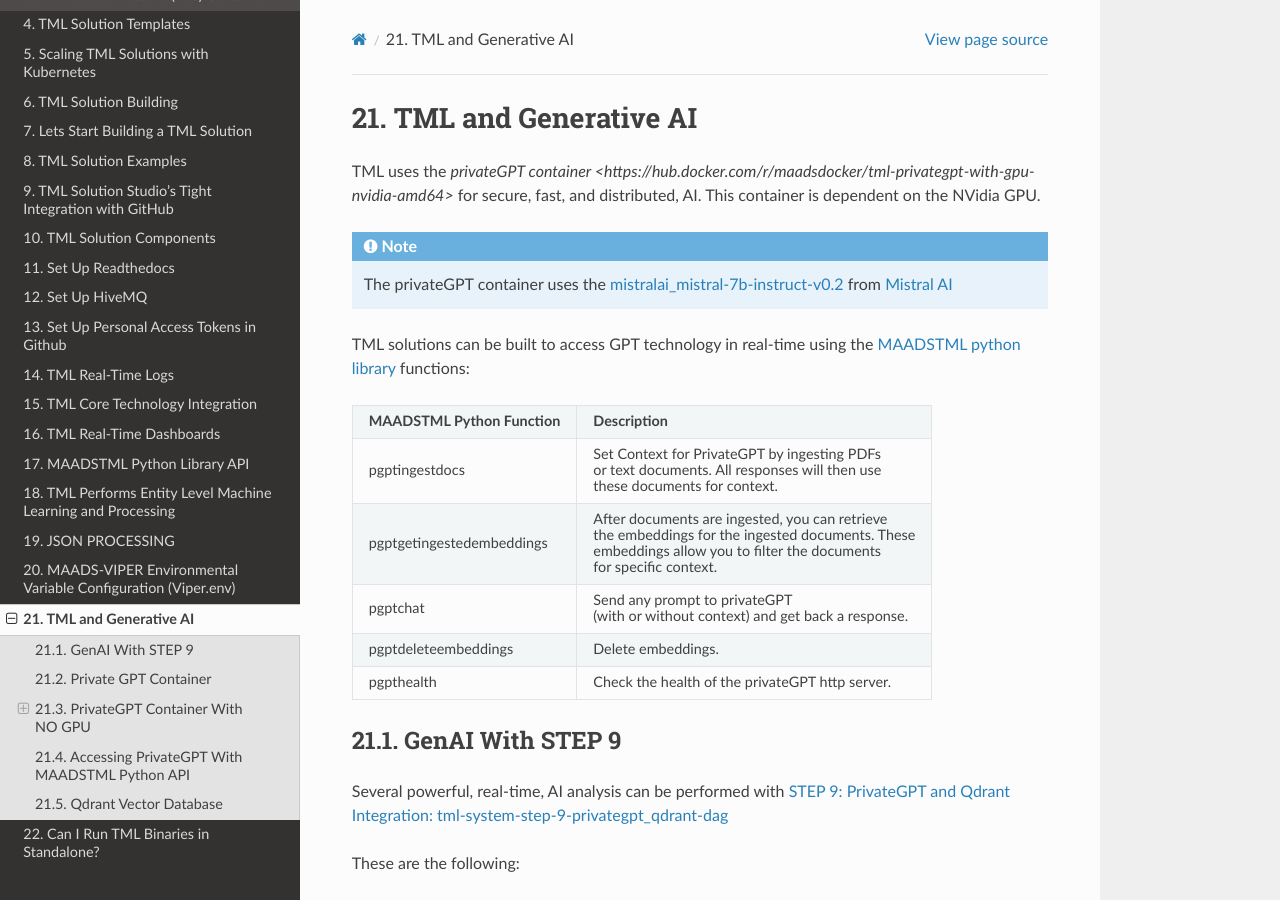
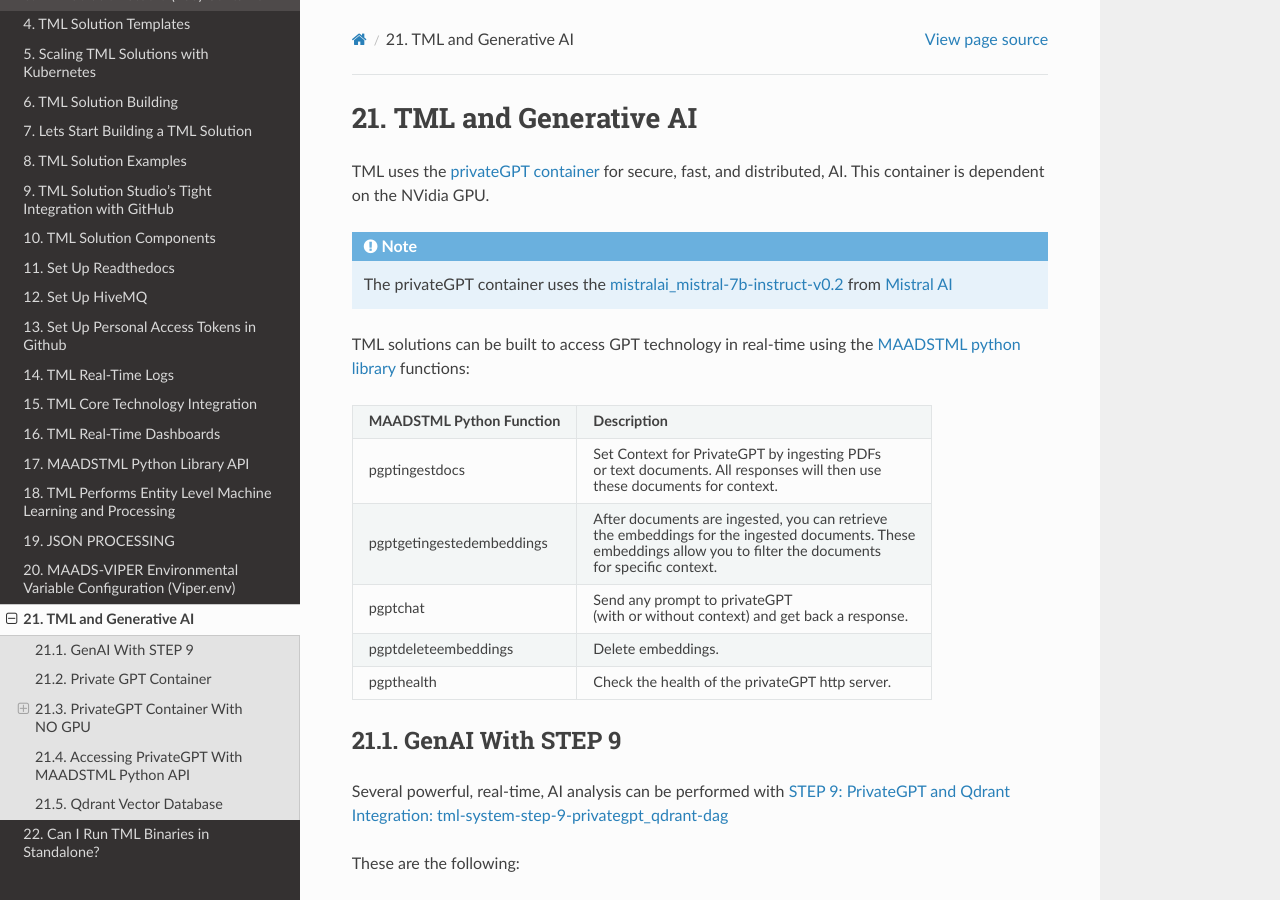
Before and after one commit to smaurice101/readthedocs, a Sphinx documentation site: the page built from docs/source/genai.rst, in a window 1280 px wide and 900 px high. Built offline with Sphinx 7.4.7 and the Read the Docs theme 3.1.0, drawn with Linux system fonts in a browser that asks for light colours.

Commit message:
Update genai.rst

```diff
--- a/docs/source/genai.rst
+++ b/docs/source/genai.rst
@@ -1,7 +1,7 @@
 TML and Generative AI
 =================
 
-TML uses the `privateGPT container <https://hub.docker.com/r/maadsdocker/tml-privategpt-with-gpu-nvidia-amd64>` for secure, fast, and distributed, AI. This container is dependent on the NVidia GPU.
+TML uses the `privateGPT container <https://hub.docker.com/r/maadsdocker/tml-privategpt-with-gpu-nvidia-amd64>`_ for secure, fast, and distributed, AI. This container is dependent on the NVidia GPU.
 
 .. note::
    The privateGPT container uses the `mistralai_mistral-7b-instruct-v0.2 <https://huggingface.co/TheBloke/Mistral-7B-Instruct-v0.2-GGUF>`_ from `Mistral AI
```
